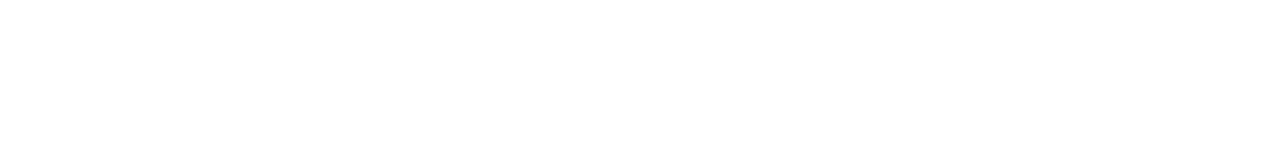
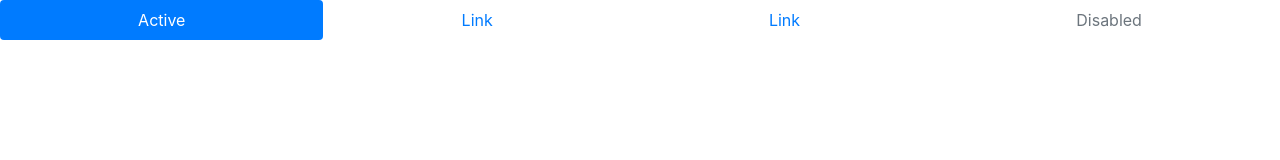
Before and after one commit to webcursesprogram/Project-Salesianssarria, a plain HTML site: page index.html in a window 1280 px wide. Drawn offline with nearby package versions, Linux system fonts and the light colour scheme.

Commit message:
header Done

```diff
--- a/index.html
+++ b/index.html
@@ -8,6 +8,15 @@
     <title>Document</title>
 </head>
 <body>
+    <header>
+            <nav class="nav nav-pills nav-fill">
+                    <a class="nav-item nav-link active" href="#">Active</a>
+                    <a class="nav-item nav-link" href="#">Link</a>
+                    <a class="nav-item nav-link" href="#">Link</a>
+                    <a class="nav-item nav-link disabled" href="#">Disabled</a>
+                  </nav>
+
+    </header>
 
 
 
```
